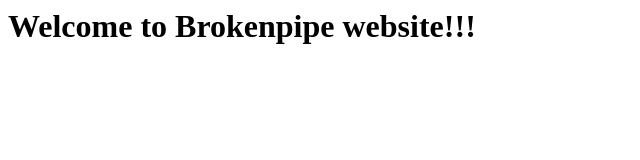
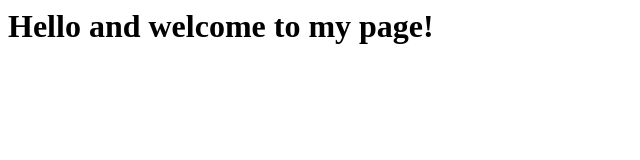
Before and after one commit to iongaroafa/brokenpipe, a plain HTML site: page index.html in a window 1280 px wide. Shown: the whole page, without its empty margins (0-640 px from the left). Drawn offline with Linux system fonts and the light colour scheme.

Commit message:
added code

```diff
--- a/index.html
+++ b/index.html
@@ -1 +1,14 @@
-<h1> Welcome to Brokenpipe website!!!</h1>
+<html lang="en">
+
+<head>
+    <meta charset="UTF-8">
+    <meta http-equiv="X-UA-Compatible" content="IE=edge">
+    <meta name="viewport" content="width=device-width, initial-scale=1.0">
+    <title>Document</title>
+</head>
+
+<body>
+    <h1>Hello and welcome to my page!</h1>
+</body>
+
+</html>
```
